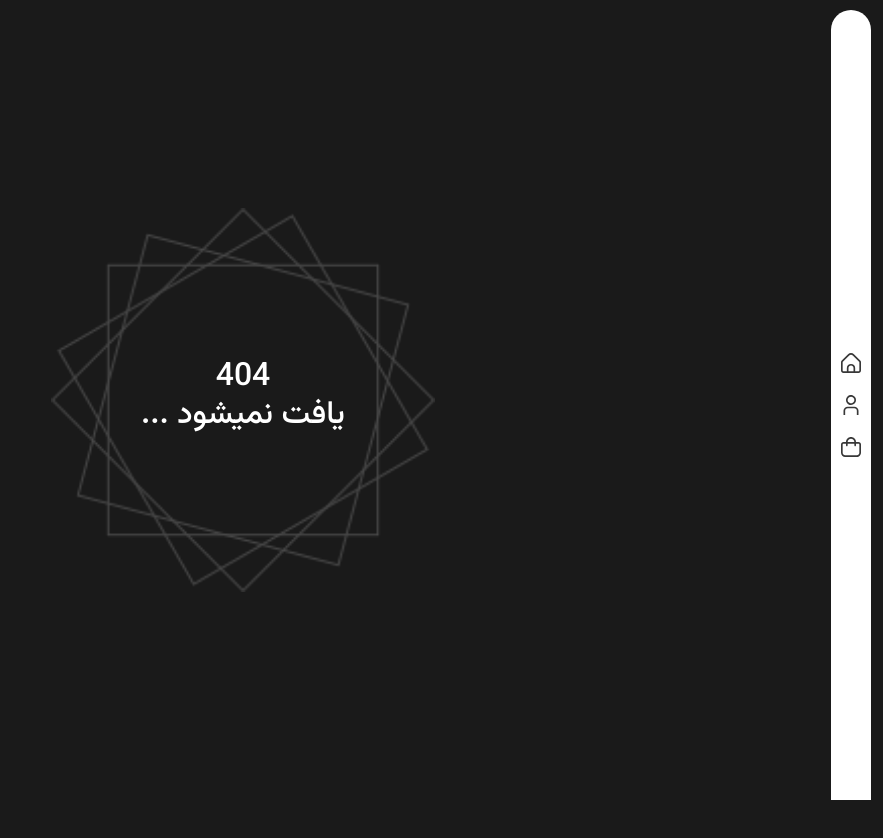
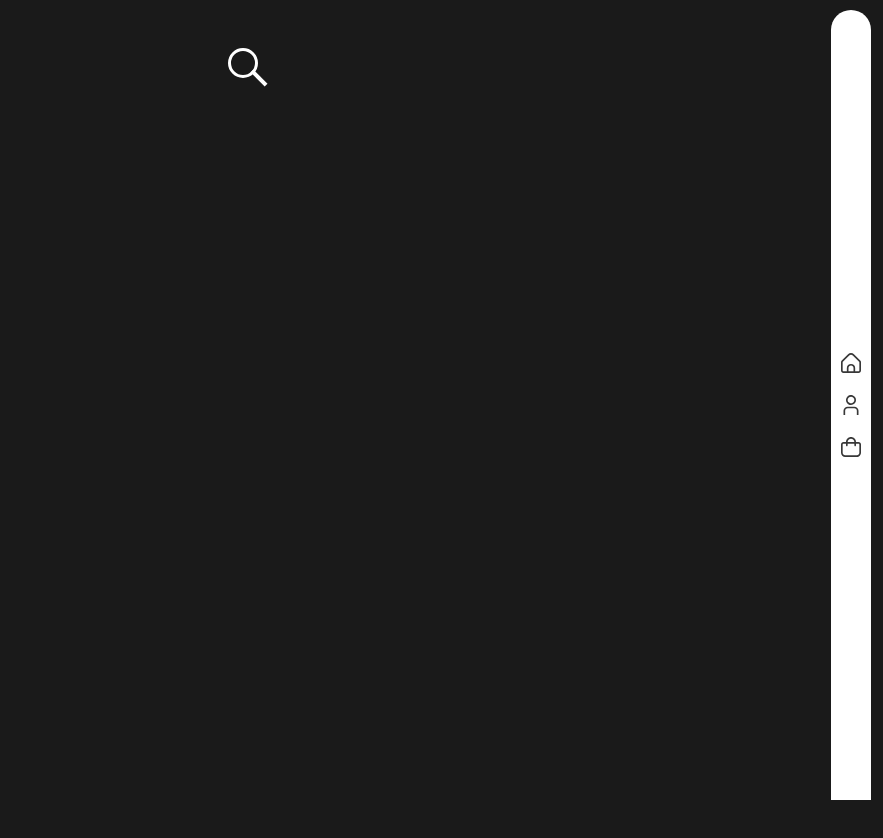
Before and after one commit to farimahhasan/phoenix, a React (Create React App) app: page /search in a window 1280 px wide. Before the commit this address had no page. Shown: the top 838 px of the page, without its empty margins (397-1280 px from the left). After the commit the page ends 800 px from the top, so only its background shows below. Built offline with nearby package versions, Linux system fonts and the light colour scheme.

Commit message:
login , search

```diff
--- a/src/compoents/AnimatedRoutes.js
+++ b/src/compoents/AnimatedRoutes.js
@@ -11,6 +11,7 @@ import RequireAuth from './RequireAuth';
 import Layout from './Layout';
 import Poets from './Poets';
 import Test from './Test';
+import Search from './Search';
 import Missing from './Missing';
 import Payment from './Payment';
 import { Route, Routes,useLocation,Navigate } from 'react-router-dom';
@@ -54,7 +55,7 @@ console.log(context)
                     </Route>
 
 
-                    {/* <Route path="/search" element={<Cartsearch/>} />        */}
+                <Route path="/search" element={<Search/>} />
 
 
 
--- a/src/compoents/Form.js
+++ b/src/compoents/Form.js
@@ -14,7 +14,7 @@ const Form = () => {
   const { setAuthTokens } = useAuth()
   const navigate = useNavigate();
   const location = useLocation();
-  const from = location.state?.from?.pathname || "/";
+  const from = location.state?.from?.pathname || "/package";
 
 
   const [data, setData] = useState({
@@ -57,13 +57,14 @@ const Form = () => {
         setSuccess(true)
       })
       .catch(error => {
-        if (error?.response) {
-          setError('بدون پاسخ سرور')
-        } else if (error?.response?.status === 400) {
+        // if (error?.response) {
+        //   setError('بدون پاسخ سرور')
+        // } else
+         if (error?.response?.status === 400) {
           setError('پست الکترونیکی یا گذرواژه از دست رفته')
 
         } else if (error?.response?.status === 401) {
-          setError('شما قبلا ثبت نام کردی ')
+          setError(' گذرواژه اشتباه است  ')
 
         } else {
           setError('نام نویسی ناموفق بود')
@@ -115,9 +116,8 @@ const Form = () => {
               animate={{ opacity: 1 }}
               transition={{ duration: 0.75, ease: "easeOut" }}
               exit={{ opacity: 0 }}
-              className='container vh-100 d-flex align-items-center ' id="login-section">
-              <p>{error}</p>
-
+              className='container d-flex align-items-center flex-column' id="login-section">
+              <p className='text-danger mt-3'>{error}</p>
 
               <form method='post' onSubmit={postHandler} autoComplete='off' className='form'>
 
--- a/src/compoents/Header.js
+++ b/src/compoents/Header.js
@@ -1,14 +1,14 @@
-import React from 'react';
-import { NavLink  } from 'react-router-dom';
+import React, { useContext } from 'react';
+import { NavLink } from 'react-router-dom';
 
 import home from '../images/home 1.svg'
 import person_icon from '../images/user 1.svg'
 import bag_icon from '../images/shopping-bag (1) 1.svg'
 import search from '../images/search 1.svg'
-
+import PayContext from '../context/PayProvider';
 
 const Header = () => {
-
+   const context = useContext(PayContext)
    //   const goToTop = () => {
    //    window.scrollTo({
    //        top: 0,
@@ -74,6 +74,16 @@ const Header = () => {
                      <span className='position-absolute'>سبد خرید</span>
                   </NavLink>
                </li>
+               {
+                  context.pay &&
+                  <li>
+                     <NavLink to={'/search'} className={(navData) => navData.isActive ? "active-link text-decoration-none header-link position-relative" : " text-decoration-none header-link position-relative"}>
+                        <img src={search} alt="search icon" />
+                        <span className='position-absolute'>جستجوی شعر</span>
+                     </NavLink>
+                  </li>
+               }
+
                {/* <li>
                    <Link to={'/search'} className='text-decoration-none'>
                    <img src={search} alt="search icon" />
--- a/src/compoents/Poem.js
+++ b/src/compoents/Poem.js
@@ -140,7 +140,7 @@ btn.addEventListener('click', async () => {
         <a href = "https://telegram.me/share/url?url=<URL>&text=<TEXT>">Telegram</a> */}
 
                         {
-                            poem.verses &&
+                            poem.verses[0].coupletSummary &&
                              <>
                                     <h4 className='text-center color-white mb-3'>برگردان به زبان ساده</h4>
                                     {
--- a/src/compoents/Poets.js
+++ b/src/compoents/Poets.js
@@ -10,9 +10,10 @@ import PayContext from '../context/PayProvider';
 const Poets = () => {
 
     const context = useContext(PayContext)
-    console.log(pay.pay)
+
 
     const [poets, setPoets] = useState([]);
+    const [search, setSearch] = useState("");
 
     // const [pay, setPay] = useState(false)
 
@@ -75,6 +76,15 @@ const Poets = () => {
         window.scrollTo(0, 0);
     }, [])
 
+
+    // const searchHandeler = event => {
+    //     setSearch(event.target.value)
+    // }
+
+
+    // const searchPoets = poets ? poets.map(p => (p.poets.filter(c => (c.nickname.includes(search.trim()))))) : ""
+    // console.log(searchPoets)
+    // console.log(search)
 
     return (
         <>
@@ -143,11 +153,12 @@ const Poets = () => {
                             poets && context.pay &&
                             <>
 
-                                <div className="search-cat col-12 text-center mt-5">
+                                {/* <div className="search-cat col-12 text-center mt-5">
                                     <div>
-                                        <input dir="rtl" type="text" placeholder="جستجوی سخنور" required className="color_white" />
+                                        <input dir="rtl" type="text" placeholder="جستجوی سخنور" required className="color_white" value={search} onChange={searchHandeler} />
                                     </div>
-                                </div>
+                                </div> */}
+
 
                                 <h3 className='heading text-center mt-5'>دسته‌بندی بر اساس قرن</h3>
                                 <div className='row align-items-center justfiy-content-center flex-wrap mt-4 mx-auto'>
--- /dev/null
+++ b/src/compoents/Search.js
@@ -0,0 +1,59 @@
+import React, { useState, useEffect } from 'react';
+import { Link } from 'react-router-dom';
+import axios from 'axios';
+import { motion } from 'framer-motion';
+
+
+const Search = () => {
+
+    const[searchInput,setSearch]=useState("");
+    const[searchResult,setsearchResult]=useState([])
+
+    const saveSearchHandeler= event=>{
+        setSearch(event.target.value)
+
+    }
+
+   const searchHandler=async ()=>{
+        console.log("Search: " + searchInput)
+
+        await axios.get(`https://api.ganjoor.net/api/ganjoor/poems/search?term=${searchInput}`)
+        .then (response => {
+            console.log(response.data)
+            setsearchResult(response.data)
+     })}
+
+    return (
+        <motion.section
+            initial={{ opacity: 0 }}
+            animate={{ opacity: 1 }}
+            transition={{ duration: 0.75, ease: "easeOut" }}
+            exit={{ opacity: 0 }}
+            className='container row justify-content-center mx-auto mt-5 align-items-center' id='cat-section'>
+
+
+            <div className="search-cat col-12 text-center mb-5">
+                <div>
+                    <input dir="rtl" type="text" placeholder="بعد از نوشتن  enter را بزنید" required className="color_white"
+
+                    value={searchInput}
+
+                      onChange={saveSearchHandeler}
+
+                      onKeyPress={event => {
+                        if (event.key === "Enter") {
+                          searchHandler()
+                        }
+                      }}
+                    />
+                </div>
+            </div>
+
+
+
+
+        </motion.section>
+    );
+};
+
+export default Search;
```
Lines whose indentation alone changed are shown as unchanged.
